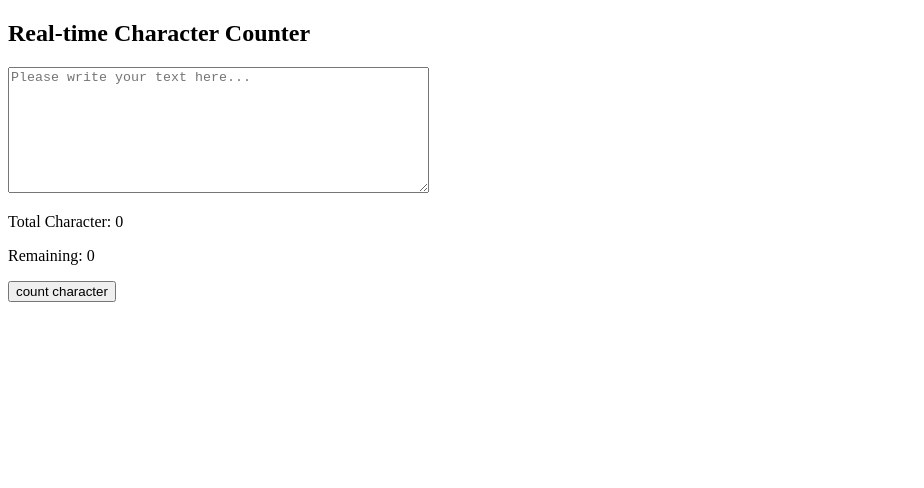
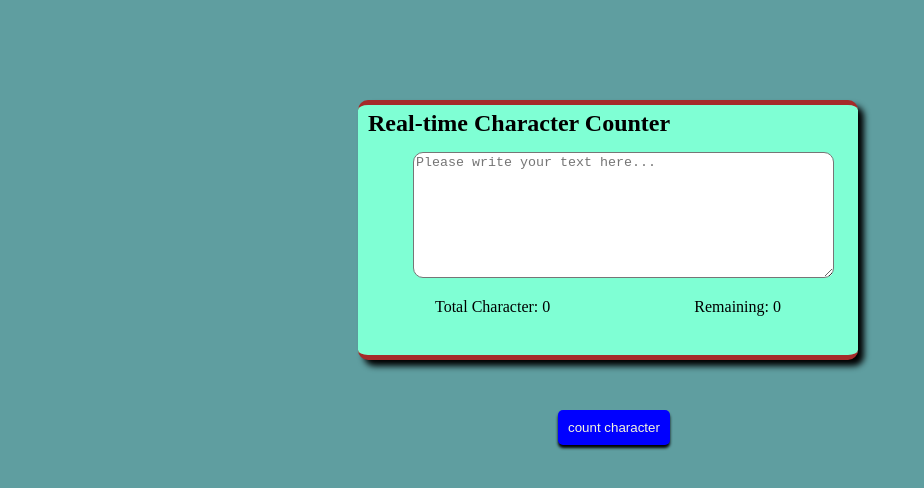
Before and after one commit to ANANDYUKESH/Character-Counter-using-html-css-js, a plain HTML site: page index.html in a window 1280 px wide. Shown: the whole page, without its empty margins (0-924 px from the left). Drawn offline with Linux system fonts and the light colour scheme.

Commit message:
Update index.html

```diff
--- a/index.html
+++ b/index.html
@@ -4,7 +4,7 @@
     <meta charset="UTF-8">
     <meta name="viewport" content="width=device-width, initial-scale=1.0">
     <title>Document</title>
-    <link rel="stylesheet" href="/character counter/style.css">
+    <link rel="stylesheet" href="style.css">
 </head>
 <body>
     <div class="continer">
```
